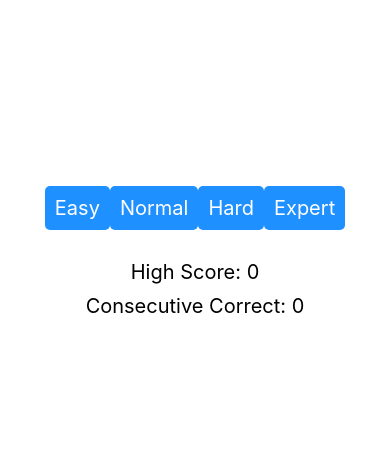
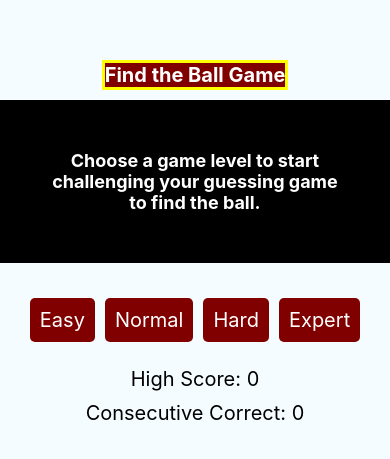
Before and after one commit to KimAH1999/reactNative-FindTheBallGame, a React Native app: screen / in a window 390 px wide. Shown: the part 175-634 px from the top of the page. Built offline with nearby package versions, Linux system fonts and the light colour scheme.

Commit message:
added subtitle and condensed code to run quicker

```diff
--- a/App.js
+++ b/App.js
@@ -1,90 +1,83 @@
 //
 //
-import React, { useState } from 'react';
-import { StyleSheet, Text, View, TouchableOpacity, StatusBar } from 'react-native';
+import React, { useState, useEffect } from 'react';
+import { StyleSheet, Text, View, TouchableOpacity, AsyncStorage } from 'react-native';
+import * as Animatable from 'react-native-animatable';
 
 const FindTheBallGame = () => {
   // Define our state variables
-  const [cups, setCups] = useState([]);
+  const [cups, setCups] = useState(['', '', '']);
   const [result, setResult] = useState('');
   const [consecutiveCorrect, setConsecutiveCorrect] = useState(0);
   const [highScore, setHighScore] = useState(0);
-  const [ballIndex, setBallIndex] = useState(null); // New state variable to keep track of the cup with the ball
+  const [ballIndex, setBallIndex] = useState(null);
   const [difficultyLevel, setDifficultyLevel] = useState('');
 
-  // Function to shuffle the ball to a different cup
-  const shuffleBall = () => {
-    const newCups = [...cups];
-    let currentBallIndex = ballIndex;
-    let newBallIndex = Math.floor(Math.random() * newCups.length);
-
-    // Make sure the new ball index is different from the current ball index
-    while (newBallIndex === currentBallIndex) {
-      newBallIndex = Math.floor(Math.random() * newCups.length);
-    }
-
-    // Shuffle the ball to the new cup
-    newCups[currentBallIndex] = false;
-    newCups[newBallIndex] = true;
-    setBallIndex(newBallIndex);
-
+ // Start a new game with the selected difficulty level
+  const startNewGame = (selectedDifficultyLevel) => {
+    setDifficultyLevel(selectedDifficultyLevel);
+    const newCups = generateRandomCups(selectedDifficultyLevel);
     setCups(newCups);
+    setResult('');
+    setConsecutiveCorrect(0);
+    setBallIndex(newCups.indexOf(true)); // set the ball index to the index of the cup with the ball
   };
 
-  // Function to generate random cups based on difficulty level and return the index of the cup with the ball
   const generateRandomCups = (difficultyLevel) => {
     const difficultyLevels = {easy: 3, normal: 4, hard: 5, expert: 6};
     const numberOfCups = difficultyLevels[difficultyLevel];
     const randomIndex = Math.floor(Math.random() * numberOfCups);
-    setBallIndex(randomIndex); // Set the index of '🏀' in the cup for testing highscore
+
     const newCups = new Array(numberOfCups).fill(false);
-    newCups[randomIndex] = true; // Set the cup with the ball to true
+    newCups[randomIndex] = true;
     return newCups;
   };
 
-  // Function to handle player's selection
   const handleCupPress = (index) => {
-    if (cups[index]) { // Check if the cup has the ball
-      shuffleBall(); // Shuffle the ball to a different cup
+    if (cups[index]) {
+
       const newConsecutiveCorrect = consecutiveCorrect + 1;
       setConsecutiveCorrect(newConsecutiveCorrect);
+
       if (newConsecutiveCorrect > highScore) {
         setHighScore(newConsecutiveCorrect);
       }
-      setResult(`Congratulations! You found the ball in cup ${index + 1}!`);
-
+      setResult(`🏆Congratulations! You found the ball in cup ${index + 1}!`);
+      setCups(prevCups => {
+        const newCups = [...prevCups];
+        newCups[ballIndex] = false; // set the value of cups[ballIndex] to false to hide the ball
+        newCups[index] = true;
+        setBallIndex(newCups.indexOf(true)); // set the ball index to the index of the cup with the ball
+        return newCups;
+      });
     } else {
       setConsecutiveCorrect(0);
-      setResult(`Sorry, you lost. The ball was under cup ${ballIndex + 1}.`); // Display the index of the cup with the ball
-      setCups(new Array(cups.length).fill(false)); // Show all cups to try again
+      setResult(`Sorry, you lost. The ball was under cup ${ballIndex + 1}.`);
+      const newCups = cups.map((cup, i) => (i === ballIndex ? true : false));
+      newCups[ballIndex] = true;
+      setCups(newCups);
     }
-  };
-
-  // Function to start a new game with the selected difficulty level
-  const startNewGame = (difficultyLevel) => {
-    const newCups = generateRandomCups(difficultyLevel);
-    setCups(newCups);
-    setResult('');
-    setConsecutiveCorrect(0);
-  };
-
-  const resetNewGame = (selectedDifficultyLevel) => {
-    setDifficultyLevel(selectedDifficultyLevel); // Set the difficulty level
-    const newCups = generateRandomCups(selectedDifficultyLevel);
-    setCups(newCups);
-    setResult('');// Clear result
-    shuffleBall();// Shuffle the ball to a different cup
   };
 
   return (
     <View style={styles.container}>
-      <StatusBar style="auto" />
+      <Text style={styles.title}>Find the Ball Game</Text>
+      <Text style={styles.subtitle}>Choose a game level to start challenging your guessing game to find the ball.</Text>
       <View style={styles.cupRow}>
-        {cups.map((cup, index) => (
-          <TouchableOpacity key={index} style={styles.cup} onPress={() => handleCupPress(index)}>
-            <Text style={styles.cupText}>{index === ballIndex ? '🏀' : ''}</Text>
-          </TouchableOpacity>
-        ))}
+        {cups?.map((cup, index) => {
+          const isBall = index === ballIndex;
+          return (
+            <TouchableOpacity key={index} onPress={() => handleCupPress(index)}>
+              <Animatable.View style={[styles.cup]}>
+                {isBall ? (
+                  <Text>🟡</Text>
+                ) : (
+                  <Text>{cup}</Text>
+                )}
+              </Animatable.View>
+            </TouchableOpacity>
+          );
+        })}
       </View>
       <View style={styles.buttonRow}>
         <TouchableOpacity style={styles.button} onPress={() => startNewGame('easy')}>
@@ -99,13 +92,8 @@ const FindTheBallGame = () => {
         <TouchableOpacity style={styles.button} onPress={() => startNewGame('expert')}>
           <Text style={styles.buttonText}>Expert</Text>
         </TouchableOpacity>
-        {result && (
-          <TouchableOpacity style={styles.button} onPress={() => resetNewGame(difficultyLevel)}>
-            <Text style={styles.buttonText}>Reset</Text>
-          </TouchableOpacity>
-        )}
       </View>
-      <View style={styles.resultRow}>
+        <View style={styles.resultRow}>
         <Text style={styles.resultText}>{result}</Text>
         <Text style={styles.resultText}>High Score: {highScore}</Text>
         <Text style={styles.resultText}>Consecutive Correct: {consecutiveCorrect}</Text>
@@ -117,15 +105,34 @@ const FindTheBallGame = () => {
 const styles = StyleSheet.create({
   container: {
     flex: 1,
-    backgroundColor: '#fff',
+    justifyContent: 'center',
     alignItems: 'center',
-    justifyContent: 'center',
+    backgroundColor: '#F5FCFF',
+  },
+  title: {
+    color: '#fff',
+    fontSize: 20,
+    fontWeight: 'bold',
+    borderWidth: 3,
+    borderColor: 'yellow',
+    backgroundColor: 'maroon',
+    marginBottom: 10,
+  },
+  subtitle: {
+    fontSize: 18,
+    fontWeight: 'bold',
+    textAlign: 'center',
+    backgroundColor: 'black',
+    color: 'white',
+    padding: 50,
+    zIndex: 2,
   },
   cupRow: {
+    position: 'fixed',
+    marginTop: -140,
     flexDirection: 'row',
-    justifyContent: 'space-around',
-    alignItems: 'center',
-    marginBottom: 20,
+    justifyContent: 'center',
+    zIndex: 1,
   },
   cup: {
     width: 80,
@@ -136,6 +143,7 @@ const styles = StyleSheet.create({
     borderColor: 'black',
     alignItems: 'center',
     justifyContent: 'center',
+    marginHorizontal: 10,
     shadowColor: '#000',
     shadowOffset: {
       width: 0,
@@ -145,40 +153,30 @@ const styles = StyleSheet.create({
     shadowRadius: 2.62,
     elevation: 4,
   },
-  cupText: {
-    fontSize: 30,
-  },
   buttonRow: {
     flexDirection: 'row',
-    justifyContent: 'space-around',
+    justifyContent: 'center',
     alignItems: 'center',
-    marginBottom: 20,
+    marginTop: 30,
   },
   button: {
-    backgroundColor: '#1E90FF',
+    backgroundColor: 'maroon',
     padding: 10,
     borderRadius: 5,
+    margin: 5,
   },
   buttonText: {
-    color: '#fff',
+    color: '#FFF',
     fontSize: 20,
   },
   resultRow: {
+    marginTop: 10,
     alignItems: 'center',
   },
   resultText: {
     fontSize: 20,
     marginBottom: 10,
   },
-  resetButton: {
-    backgroundColor: '#1E90FF',
-    padding: 8,
-    borderRadius: 5,
-  },
-  resetButtonText: {
-    color: '#fff',
-    fontSize: 20,
-  },
 });
 
 export default FindTheBallGame;
```
